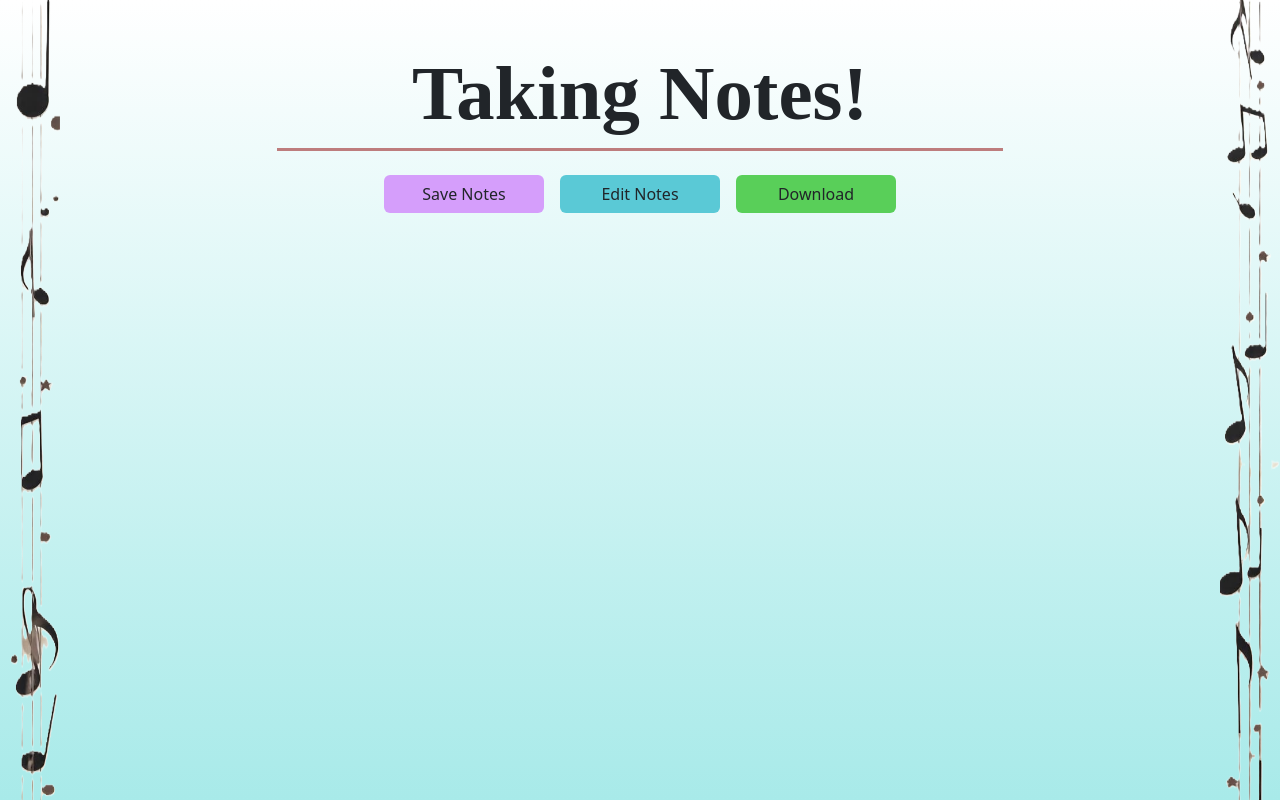
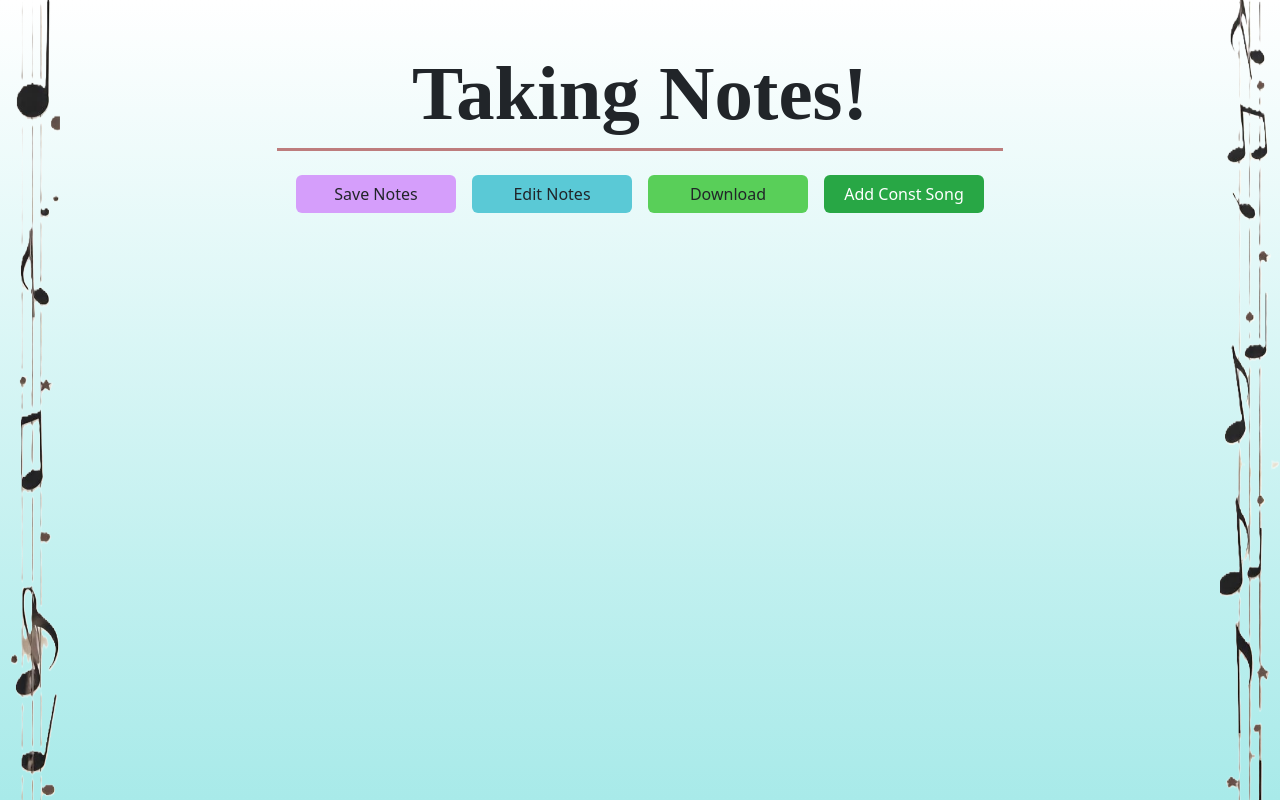
Before and after one commit to yed5759/finalProject, a Next.js app in the folder Frontend/: page /Notes in a window 1280 px wide. Built offline with nearby package versions, Linux system fonts and the light colour scheme; a web font is replaced by a local one.

Commit message:
adding const song working

```diff
--- a/Frontend/src/app/MyLibrary/page.tsx
+++ b/Frontend/src/app/MyLibrary/page.tsx
@@ -13,11 +13,13 @@ type Song = {
     tags?: string[];
 };
 
+const bc = new BroadcastChannel("songs");
+
 export default function MyLibrary() {
-    // songs list
-    const [songs, setSongs] = useState<Song[]>([]); // Songs list state
-
-    const [searchQuery, setSearchQuery] = useState(''); // State for search query
+    // Songs list state
+    const [songs, setSongs] = useState<Song[]>([]);
+    // State for search query
+    const [searchQuery, setSearchQuery] = useState('');
 
     // Filter songs based on search query
     const filteredSongs = songs.filter((song) =>
@@ -46,61 +48,72 @@ export default function MyLibrary() {
         }
     };
 
-
     // Handle sharing a song (this is just a placeholder)
     const handleShare = (song: Song) => {
         // For now, just alert the song title and artist
         alert(`Sharing song: ${song.title}`);
     };
 
-    //todo delete this function after testing
-    const handleAddConstSong = async () => {
+    // ✅ הפונקציה לשליפת שירים (חשוב שתהיה נפרדת כדי שנוכל לקרוא לה מאירועים)
+    const fetchSongs = async () => {
         try {
-            const res = await fetch("http://localhost:5000/songs/add-const", {
-                method: "POST",
+            const res = await fetch("http://localhost:5000/songs", {
                 headers: {
-                    "Content-Type": "application/json",
-                    Authorization: `Bearer ${localStorage.getItem("id_token")}`, // adjust this if your token is stored elsewhere
+                    Authorization: `Bearer ${localStorage.getItem("id_token")}`,
                 },
             });
 
-            if (!res.ok) throw new Error("Failed to add test song");
+            if (!res.ok) throw new Error("Failed to fetch songs");
 
             const data = await res.json();
-            setSongs(prevSongs => [...prevSongs, data.song]);
+            setSongs(data);
         } catch (error) {
-            if (error instanceof Error) {
-                alert("Error adding test song: " + error.message);
-            } else {
-                alert("An unknown error occurred.");
-            }
+            console.error("Error fetching songs:", error);
+            alert("שגיאה בטעינת רשימת השירים");
         }
+    };
 
-    };
+    // //todo delete this function after testing
+    // const handleAddConstSong = async () => {
+    //     try {
+    //         const res = await fetch("http://localhost:5000/songs/add-const", {
+    //             method: "POST",
+    //             headers: {
+    //                 "Content-Type": "application/json",
+    //                 Authorization: `Bearer ${localStorage.getItem("id_token")}`, // adjust this if your token is stored elsewhere
+    //             },
+    //         });
+
+    //         if (!res.ok) throw new Error("Failed to add test song");
+
+    //         const data = await res.json();
+    //         setSongs(prevSongs => [...prevSongs, data.song]);
+    //     } catch (error) {
+    //         if (error instanceof Error) {
+    //             alert("Error adding test song: " + error.message);
+    //         } else {
+    //             alert("An unknown error occurred.");
+    //         }
+    //     }
+
+    // };
 
 
     useEffect(() => {
-        const fetchSongs = async () => {
-            try {
-                const res = await fetch("http://localhost:5000/songs", {
-                    headers: {
-                        Authorization: `Bearer ${localStorage.getItem("id_token")}`,
-                    },
-                });
+        // Get list of songs
+        fetchSongs();
 
-                if (!res.ok) throw new Error("Failed to fetch songs");
-
-                const data = await res.json();
-                setSongs(data); // השרת מחזיר את רשימת השירים כ-array ישיר
-            } catch (error) {
-                console.error("Error fetching songs:", error);
-                alert("שגיאה בטעינת רשימת השירים");
+        // Listener to song-added event
+        bc.onmessage = (event) => {
+            if (event.data?.type === "song-added") {
+                fetchSongs(); // Refresh list of songs
             }
         };
 
-        fetchSongs();
+        return () => {
+            bc.close(); // מנקה את הערוץ כשהקומפוננטה נסגרת
+        };
     }, []);
-
 
     return (
         <>
@@ -123,7 +136,7 @@ export default function MyLibrary() {
                 />
             </div>
 
-            {/* Add Const Song Button - מתחת לסרגל החיפוש */}
+            {/* Add Const Song Button - מתחת לסרגל החיפוש
             <div style={{ margin: '0 70px 20px 70px' }}>
                 <button
                     onClick={handleAddConstSong}
@@ -139,7 +152,7 @@ export default function MyLibrary() {
                 >
                     Add Const Song
                 </button>
-            </div>
+            </div> */}
 
             <div style={{ maxHeight: '500px', overflowY: 'scroll', border: '1px solid #ccc', padding: '10px', margin: '30px 70px' }}>
                 <ul style={{ listStyleType: 'none', padding: 0 }}>
--- a/Frontend/src/app/Notes/page.tsx
+++ b/Frontend/src/app/Notes/page.tsx
@@ -2,11 +2,40 @@
 
 'use client';
 
+import { useState } from 'react';
 import { Renderer, Stave, StaveNote, Voice, Formatter } from 'vexflow';
 import '../../styles/notes.css'
 import CustomModal from '../../components/modal'
 
+const bc = new BroadcastChannel("songs"); // ערוץ תקשורת בין טאבים
+
 export default function Notes() {
+    const [loading, setLoading] = useState(false);
+
+    const handleAddConstSong = async () => {
+        setLoading(true);
+        try {
+            const res = await fetch("http://localhost:5000/songs/add-const", {
+                method: "POST",
+                headers: {
+                    "Content-Type": "application/json",
+                    Authorization: `Bearer ${localStorage.getItem("id_token")}`,
+                },
+            });
+
+            if (!res.ok) throw new Error("Failed to add test song");
+
+            // ✅ שליחת הודעה לערוץ התקשורת
+            bc.postMessage({ type: "song-added" });
+
+            alert("🎵 שיר נוסף בהצלחה!");
+        } catch (error) {
+            alert("שגיאה בהוספת שיר: " + (error instanceof Error ? error.message : ''));
+        } finally {
+            setLoading(false);
+        }
+    };
+
     return (
         <div className="container d-flex flex-column justify-content-center align-items-center text-center pt-5">
             <h1 className="title"><big>Taking Notes!</big></h1>
@@ -16,6 +45,15 @@ export default function Notes() {
                 <button type="button" className="btn" style={{ width: '10pc', background: "#d59efb" }} data-bs-toggle="modal" data-bs-target="#staticBackdrop">Save Notes</button>
                 <button className="btn" style={{ width: '10pc', background: "#5ac9d6" }}>Edit Notes</button>
                 <button className="btn" style={{ width: '10pc', background: "#59cf59" }}>Download</button>
+                {/* כפתור חדש להוספת שיר */}
+                <button
+                    className="btn"
+                    style={{ width: '10pc', background: "#28a745", color: 'white' }}
+                    onClick={handleAddConstSong}
+                    disabled={loading}
+                >
+                    {loading ? "Adding..." : "Add Const Song"}
+                </button>
             </div>
             <CustomModal />
         </div>
```
